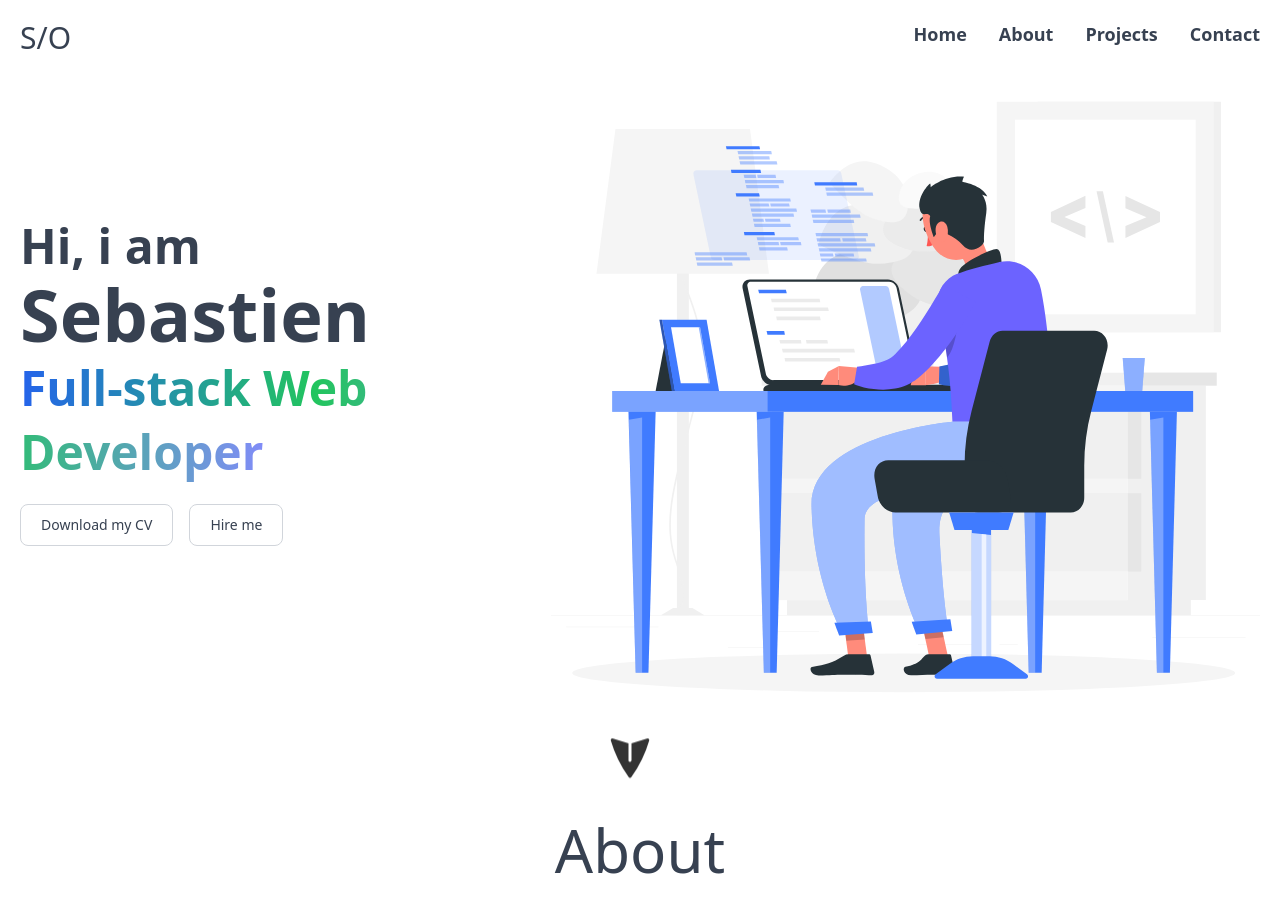
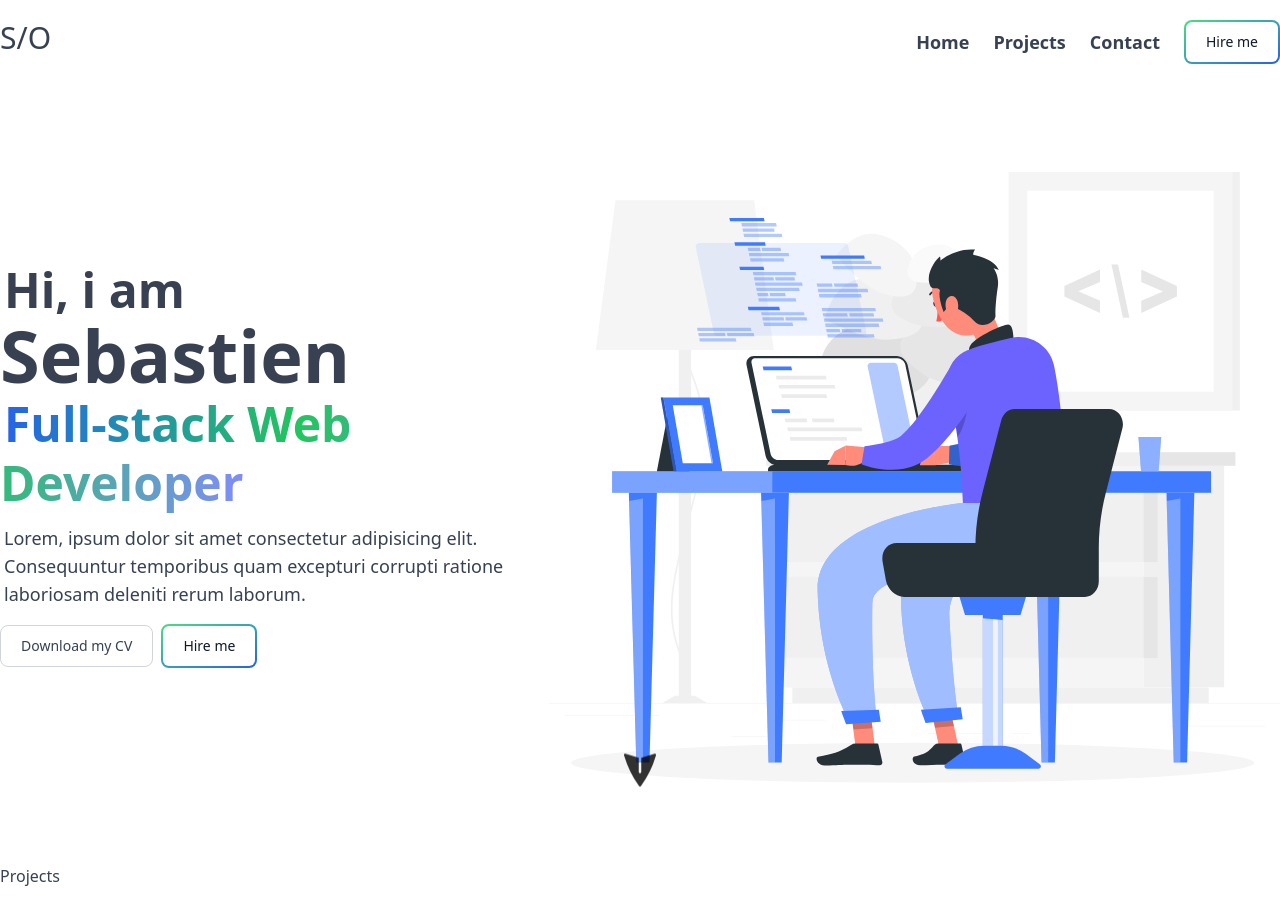
Before and after one commit to Kaoshix/portfolio-nextjs, a Next.js app: page / in a window 1280 px wide. Shown: the top 924 px of the page. Built offline with nearby package versions, Linux system fonts and the light colour scheme.

Commit message:
place about section in home page and modify buttons hire me (#1)

```diff
--- a/app/components/header.jsx
+++ b/app/components/header.jsx
@@ -3,7 +3,7 @@ import { NavigationBar } from './navigation-bar';
 
 export const Header = () => {
     return (
-        <header className='flex justify-between'>
+        <header className='flex justify-between max-w-screen-2xl m-auto pt-5'>
             <MainLogo />
             <NavigationBar />
         </header>
--- a/app/components/hero-banner.jsx
+++ b/app/components/hero-banner.jsx
@@ -1,21 +1,24 @@
 import Image from "next/image";
 import { Button } from "./ui/button";
+import { ButtonHireMe } from "./ui/button-hire-me";
 
 export const HeroBanner = () => {
     return (
         <>
             <div className="w-[600px] mx-auto">
-                <h1 className='text-5xl text-gray-700 font-semibold leading-[4rem] mb-5'>
-                    Hi, i am
+                <h1 className='text-5xl text-gray-700 font-semibold leading-[3.7rem] mb-3'>
+                    <span className="pl-1">Hi, i am</span>
                     <br />
                     <span className="text-7xl font-bold">Sebastien</span>
                     <br />
-                    <span className="font-bold bg-gradient-to-r from-blue-600 via-green-500 to-indigo-400 text-transparent bg-clip-text">Full-stack Web Developer</span>
+                    <span className="pl-1 font-bold bg-gradient-to-r from-blue-600 via-green-500 to-indigo-400 text-transparent bg-clip-text">Full-stack Web Developer</span>
                 </h1>
 
-                <div className="flex gap-2">
+                <p className="pl-1 mb-4 text-lg font-normal">Lorem, ipsum dolor sit amet consectetur adipisicing elit. Consequuntur temporibus quam excepturi corrupti ratione laboriosam deleniti rerum laborum.</p>
+
+                <div className="flex items-center gap-2">
                     <Button>Download my CV</Button>
-                    <Button>Hire me</Button>
+                    <ButtonHireMe />
                 </div>
             </div>
             <div className="grow hidden md:flex justify-end">
--- a/app/components/navigation-bar.jsx
+++ b/app/components/navigation-bar.jsx
@@ -1,11 +1,14 @@
+import { ButtonHireMe } from "./ui/button-hire-me";
+
 export const NavigationBar = () => {
     return (
         <nav>
-            <ul className="flex gap-8 font-semibold text-lg">
+            <ul className="flex gap-6 items-center font-semibold text-lg">
                 <li>Home</li>
-                <li>About</li>
                 <li>Projects</li>
                 <li>Contact</li>
+                <ButtonHireMe />
+
             </ul>
         </nav>
     )
--- /dev/null
+++ b/app/components/ui/button-hire-me.jsx
@@ -0,0 +1,9 @@
+export const ButtonHireMe = () => {
+    return (
+        <button class="relative inline-flex items-center justify-center p-0.5 overflow-hidden text-sm font-medium text-gray-900 rounded-lg group bg-gradient-to-br from-green-400 to-blue-600 group-hover:from-green-400 group-hover:to-blue-600 hover:text-white">
+            <span class="relative px-5 py-2.5 transition-all ease-in duration-75 bg-white rounded-md group-hover:bg-opacity-0">
+                Hire me
+            </span>
+        </button>
+    )
+}
--- a/app/components/ui/button.jsx
+++ b/app/components/ui/button.jsx
@@ -1,5 +1,5 @@
 export const Button = ({ children }) => {
     return (
-        <button type="button" class="text-gray-700 bg-white border border-gray-300 focus:outline-none hover:bg-gray-100 font-medium rounded-lg text-sm px-5 py-2.5 me-2 mb-2 dark:text-grey-600 dark:border-gray-600 dark:hover:bg-gray-200 dark:hover:border-gray-600 dark:focus:ring-gray-700">{children}</button>
+        <button type="button" class="text-gray-700 bg-white border border-gray-300 focus:outline-none hover:bg-gray-100 font-medium rounded-lg text-sm px-5 py-2.5 dark:text-grey-600 dark:border-gray-600 dark:hover:bg-gray-200 dark:hover:border-gray-600 dark:focus:ring-gray-700">{children}</button>
     )
 }
--- a/app/layout.tsx
+++ b/app/layout.tsx
@@ -1,6 +1,7 @@
 import type { Metadata } from "next";
 import { Inter as FontSans } from "next/font/google";
 import "./globals.css";
+import { Header } from "./components/header";
 
 const fontSans = FontSans({
   subsets: ["latin"],
@@ -20,7 +21,12 @@ export default function RootLayout({
 }>) {
   return (
     <html lang="en">
-      <body className={`text-gray-700 bg-white ${fontSans.variable}`}>{children}</body>
+      <body className={`text-gray-700 bg-white ${fontSans.variable}`}>
+        <Header />
+        <main className="max-w-screen-2xl m-auto">
+          {children}
+        </main>
+      </body>
     </html>
   );
 }
--- a/app/page.tsx
+++ b/app/page.tsx
@@ -1,27 +1,25 @@
-import { Header } from "./components/header";
 import { HeroBanner } from "./components/hero-banner";
 
 export default function Home() {
   return (
-    <main>
-      <div className="min-h-screen p-5 flex flex-col max-w-screen-2xl m-auto">
-        <Header />
+
+    <div>
+      <div className="min-h-screen flex flex-col">
         <div className="grow flex items-center">
           <HeroBanner />
         </div>
-        <div className="flex rotate-90">
-          <div className="relative mx-auto mt-5 animate-[propel_5s_infinite_both] opacity-80">
-            <svg xmlns="http://www.w3.org/2000/svg" viewBox="0 0 24 24" fill="black" className="h-12 w-12">
+        <div className="absolute bottom-5 left-1/2 transform -translate-x-1/2 rotate-90">
+          <div className="animate-[propel_5s_infinite_both] opacity-80">
+            <svg xmlns="http://www.w3.org/2000/svg" viewBox="0 0 24 24" fill="black" className="h-10 w-10">
               <path d="M3.478 2.405a.75.75 0 00-.926.94l2.432 7.905H13.5a.75.75 0 010 1.5H4.984l-2.432 7.905a.75.75 0 00.926.94 60.519 60.519 0 0018.445-8.986.75.75 0 000-1.218A60.517 60.517 0 003.478 2.405z" />
             </svg>
           </div>
         </div>
       </div>
 
-      <div className="min-h-screen p-5 flex justify-center">
-        <h2 className="text-6xl">About</h2>
-      </div>
+      <div className="min-h-screen">Projects</div>
+    </div>
 
-    </main>
+
   );
 }
```
